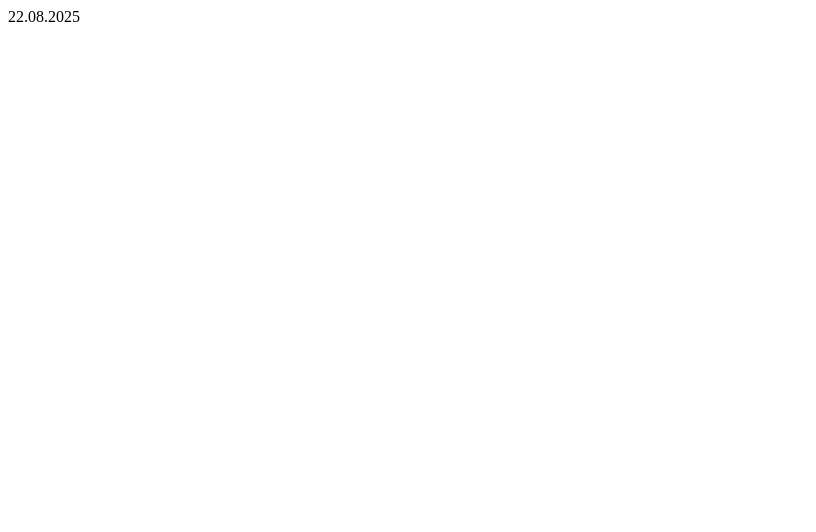
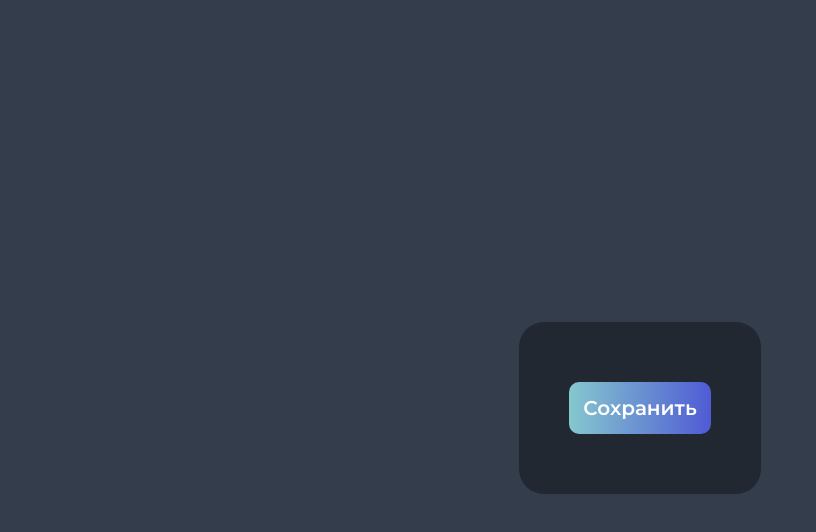
Before and after one commit to koteikatun/vue-app, a Vue app: page / in a window 1280 px wide. Shown: the top 532 px of the page, without its empty margins (0-816 px from the left). Built offline with nearby package versions, Linux system fonts and the light colour scheme.

Commit message:
погода

```diff
--- a/index.html
+++ b/index.html
@@ -4,6 +4,12 @@
     <meta charset="UTF-8" />
     <link rel="icon" type="image/svg+xml" href="/vite.svg" />
     <meta name="viewport" content="width=device-width, initial-scale=1.0" />
+    <link rel="preconnect" href="https://fonts.googleapis.com" />
+    <link rel="preconnect" href="https://fonts.gstatic.com" crossorigin />
+    <link
+      href="https://fonts.googleapis.com/css2?family=Montserrat:ital,wght@0,100..900;1,100..900&display=swap"
+      rel="stylesheet"
+    />
     <title>Vite + Vue</title>
   </head>
   <body>
--- a/src/App.vue
+++ b/src/App.vue
@@ -1,11 +1,17 @@
 <script setup>
-let currentDate = new Date().toLocaleDateString('ru-RU');
+import Button from "./components/Button.vue";
 </script>
 
 <template>
-  <div>
-    {{ currentDate }}
-  </div>
+  <main class="main">
+    <Button>Сохранить</Button>
+  </main>
 </template>
 
-<style scoped></style>
+<style scoped>
+.main {
+  background: var(--color-bg-main);
+  padding: 60px 50px;
+  border-radius: 25px;
+}
+</style>
--- /dev/null
+++ b/src/components/Button.vue
@@ -0,0 +1,28 @@
+<script setup></script>
+
+<template>
+  <button class="button">
+    <div>
+      <slot name="icon"></slot>
+    </div>
+    <slot />
+  </button>
+</template>
+
+<style scoped>
+.button {
+  border: none;
+  border-radius: 10px;
+  background: var(--gradient);
+  padding: 14px;
+  font-family: var(--font);
+  font-size: 20px;
+  font-weight: 600;
+  color: var(--color-primary);
+  cursor: pointer;
+}
+
+.button:hover {
+  background: var(--gradient-inverted);
+}
+</style>
--- a/src/style.css
+++ b/src/style.css
@@ -1,6 +1,31 @@
 :root {
+  --color-primary: #ffffff;
+  --color-bg: #343d4b;
+  --color-primary-inverted: #000000;
+  --color-bg-card: #272e37;
+  --color-bg-main: #222831;
+  --gradient: linear-gradient(
+    91deg,
+    rgba(144, 217, 224, 0.9) 0.2%,
+    rgba(84, 96, 230, 0.9) 100%
+  );
+  --gradient-inverted: linear-gradient(
+    256deg,
+    rgba(144, 217, 224, 0.9) 9.04%,
+    rgba(84, 96, 230, 0.9) 92.2%
+  );
+  --font: "Montserrat", sans-serif;
+}
+
+body {
+  font-family: var(--font);
+  color: var(--color-primary);
   font-synthesis: none;
   text-rendering: optimizeLegibility;
   -webkit-font-smoothing: antialiased;
   -moz-osx-font-smoothing: grayscale;
+  background-color: var(--color-bg);
+
+  display: grid; place-items: center;
+  min-height: 100vh;
 }
```
